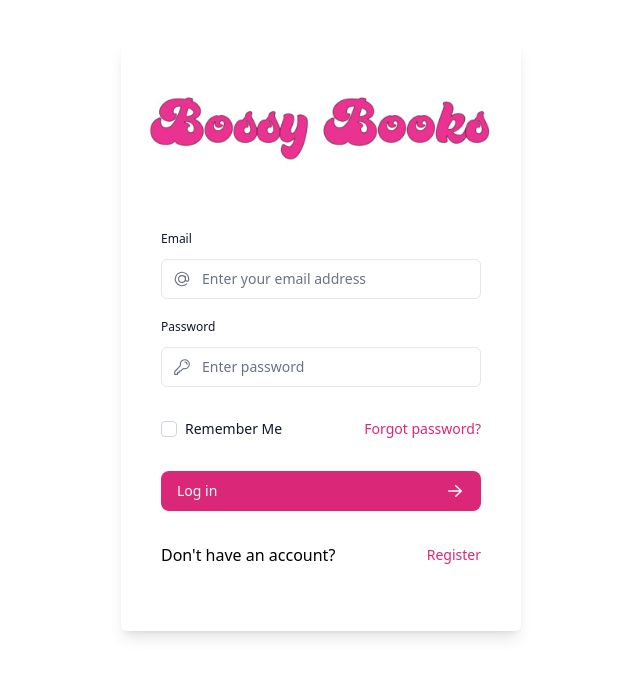
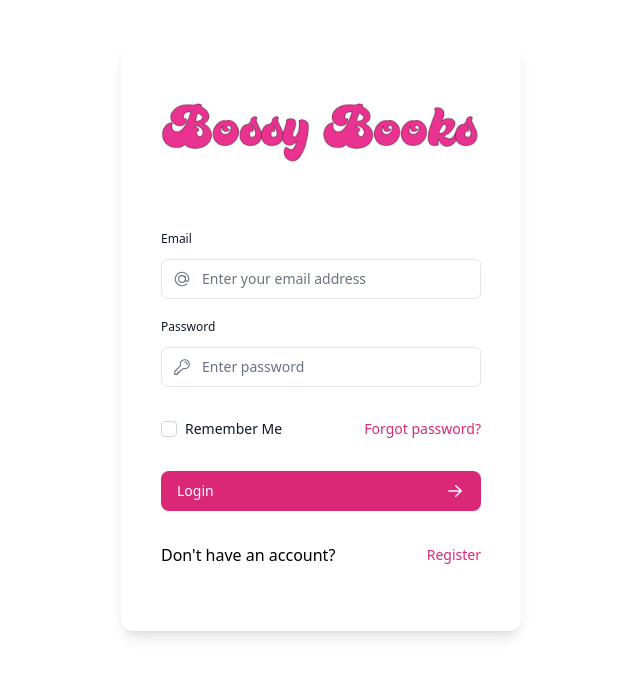
Before and after one commit to campbell-frost/bossy-books, a Next.js app: page /login in a window 1280 px wide. Shown: the top 676 px of the page, without its empty margins (319-959 px from the left). Built offline with nearby package versions, Linux system fonts and the light colour scheme.

Commit message:
updated login styling

```diff
--- a/app/login/page.tsx
+++ b/app/login/page.tsx
@@ -6,14 +6,14 @@ export default function LoginPage() {
     return (
         <main className="flex items-center justify-center md:h-screen">
             <title>Login</title>
-            <div className="relative mx-auto rounded-md flex w-full bg-white-50 shadow-lg max-w-[400px] flex-col space-y-2.5 p-4 md:-mt-32">
-                <div className="flex h-20 w-full items-end p-3 md:h-36">
-                    <div className=" text-white ">
+            <div className="relative mx-auto rounded-xl flex w-full bg-white-50 shadow-lg max-w-[400px] flex-col space-y-2.5 p-4 md:-mt-32">
+                <div className="flex h-20 w-full justify-center items-end p-3 md:h-36">
+                    <div className=" text-white">
                         <Image
                             src={logo}
                             alt="bossy books logo"
                             height="200"
-                            width="600"
+                            width="320"
                         />
                     </div>
                 </div>
--- a/app/ui/login-form.tsx
+++ b/app/ui/login-form.tsx
@@ -95,7 +95,7 @@ export default function LoginForm() {
 function LoginButton() {
   return (
     <Button className="mt-4 w-full">
-      Log in <ArrowRightIcon className="ml-auto h-5 w-5 text-gray-50" />
+      Login <ArrowRightIcon className="ml-auto h-5 w-5 text-gray-50" />
     </Button>
   );
 }
```
